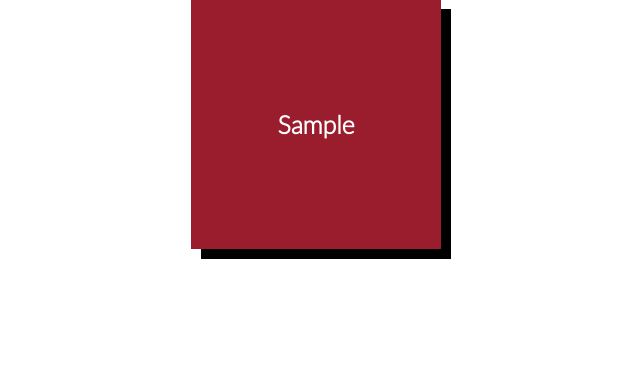
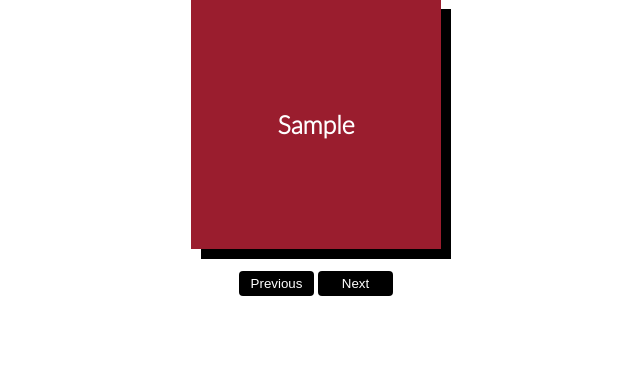
Before and after one commit to Zee22780/cultivate, a Flask app: page /1 in a window 1280 px wide. Shown: the part 148-519 px from the top of the page, without its empty margins (324-964 px from the left). Run offline with Flask 2, Linux system fonts and the light colour scheme; tables that the repository leaves empty hold one stand-in row (values such as "Sample post").

Commit message:
Add elif statement to flashcard.html

```diff
--- a/myapp/templates/flashcard.html
+++ b/myapp/templates/flashcard.html
@@ -35,6 +35,18 @@
   <form action="{{ url_for('flashcards.flashcard', flashcard_id=flashcard.id+1) }}" method="GET">
   <input class="btn" type="submit" value="Next">
   </form>
+
+  {% elif flashcard.author != current_user %}
+  <div class="flashcard-btn-container">
+
+  <form action="{{ url_for('flashcards.flashcard', flashcard_id=flashcard.id-1) }}" method="GET">
+    <input class="btn" type="submit" value="Previous">
+  </form>
+
+  <form action="{{ url_for('flashcards.flashcard', flashcard_id=flashcard.id+1) }}" method="GET">
+  <input class="btn" type="submit" value="Next">
+  </form>
+  </div>
   {% endif %}
   </div>
 
```
Lines whose indentation alone changed are shown as unchanged.
